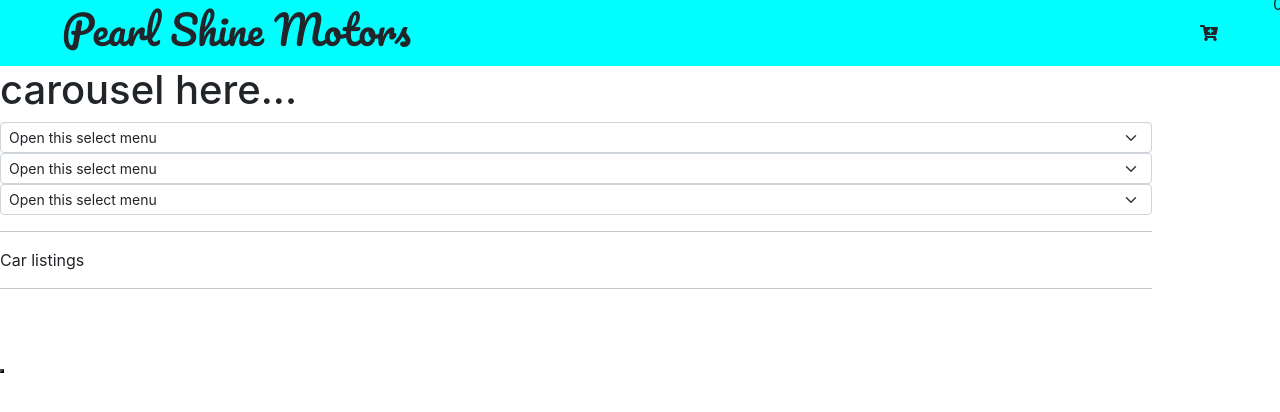
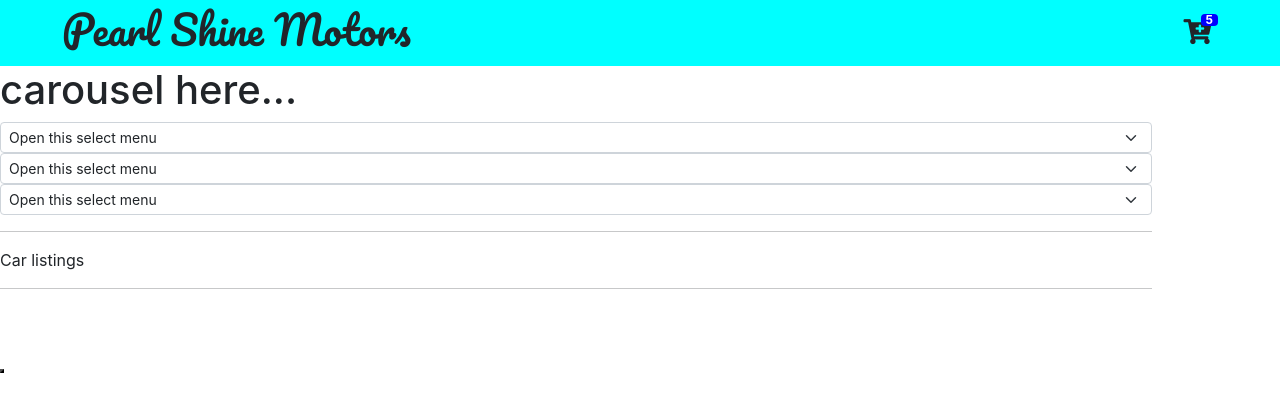
Before and after one commit to njorogefaith132/pearl-shine-motors, a React (Create React App) app: page / in a window 1280 px wide. Shown: the top 412 px of the page. Built offline with nearby package versions, Linux system fonts and the light colour scheme.

Commit message:
navbar-complete

```diff
--- a/src/components/Navbar.jsx
+++ b/src/components/Navbar.jsx
@@ -7,10 +7,10 @@ const Navbar = () => {
             <div className="container navbar-container">
                 <h1>Pearl Shine Motors</h1>
                 <div className="cart-btn">
-                    <span className="nav-icon">
-                        <i class="fas fa-cart-plus"></i>
-                    <div className="cart-items">0</div>
-                    </span>
+
+                    <i class="fas fa-cart-plus cart"></i>
+                    <span class='badge badge-primary' id='cart-count'> 5 </span>
+
                 </div>
 
             </div>
--- a/src/styling/Navbar.css
+++ b/src/styling/Navbar.css
@@ -11,10 +11,15 @@
 .navbar-container h1{
     font-family: 'Pacifico' , sans-serif;
 }
-.cart-items {
-    position: absolute;
-    top: -8px;
-    right: -8px;
+#cart-count {
+
+    margin-top: -5px;
+    background-color: blue;
     padding: 0 5px;
+    vertical-align: top;
+    margin-left: -11px;
 
   }
+  .cart{
+    font-size: 25px;
+  }
```
